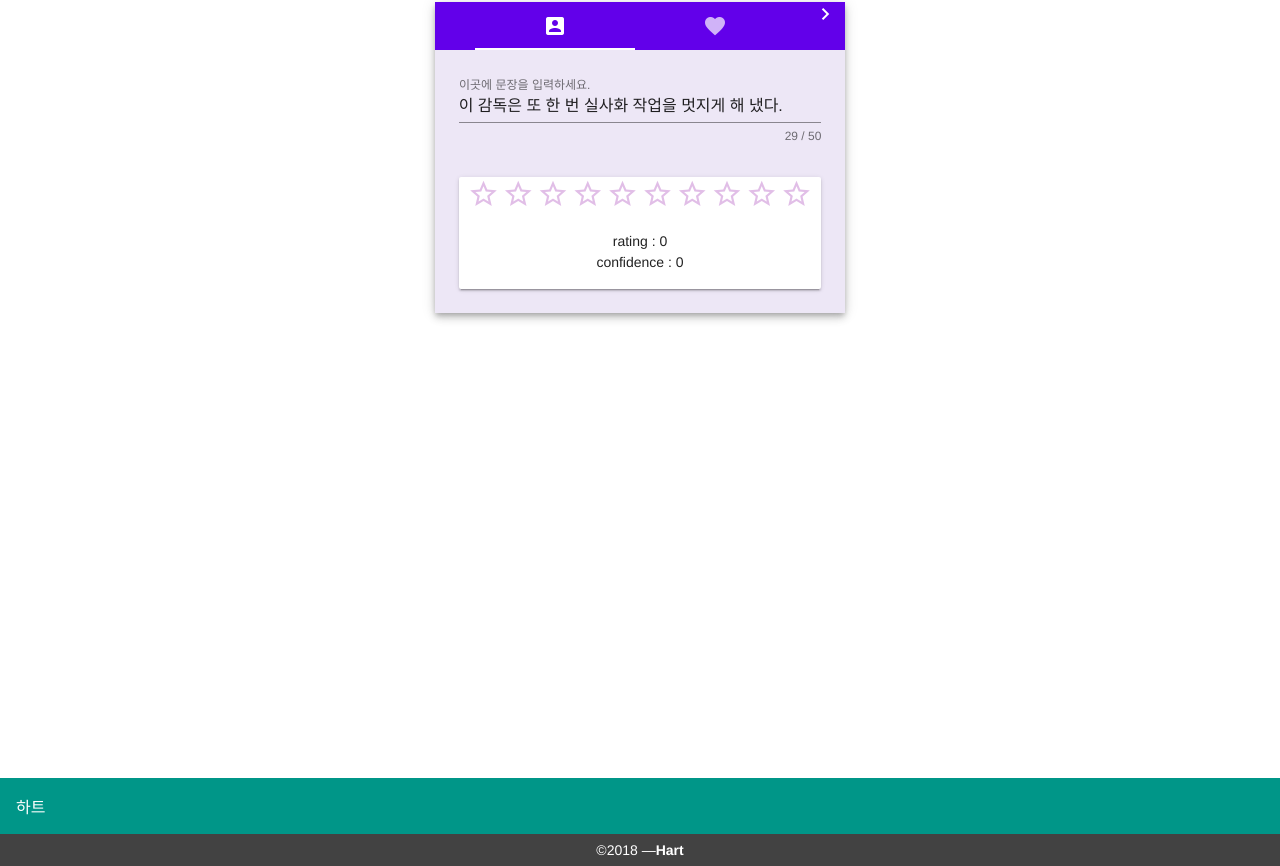
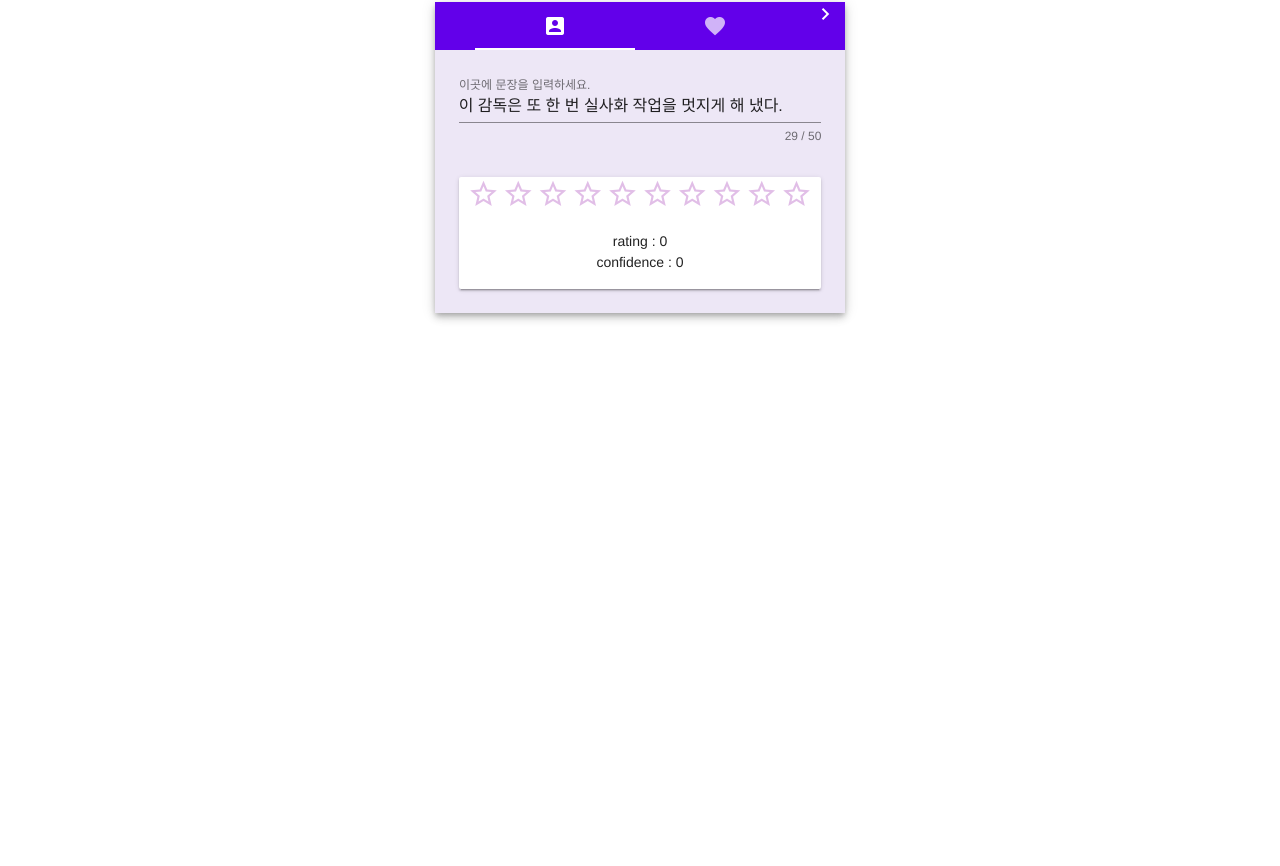
Before and after one commit to minarc/hart, a Vue app: page /#/ in a window 1280 px wide. Shown: the part 325-1191 px from the top of the page. After the commit the page ends 1103 px from the top, so only its background shows below. Built offline with nearby package versions, Linux system fonts and the light colour scheme.

Commit message:
remove footer

```diff
--- a/src/App.vue
+++ b/src/App.vue
@@ -2,16 +2,6 @@
   <div id="app">
     <img src="./assets/polygon-heart.png">
     <router-view/>
-    <v-footer dark height="auto">
-      <v-card class="flex" flat tile>
-        <v-card-title class="teal">
-          <strong class="subheading">하트</strong>
-          <v-spacer></v-spacer>
-          <v-btn v-for="icon in icons" :key="icon" class="mx-3" dark icon><v-icon size="24px">{{ icon }}</v-icon></v-btn>
-        </v-card-title>
-        <v-card-actions class="grey darken-3 justify-center">&copy;2018 — <strong>Hart</strong></v-card-actions>
-      </v-card>
-    </v-footer>
   </div>
 </template>
 
--- a/src/components/Input.vue
+++ b/src/components/Input.vue
@@ -80,6 +80,7 @@ export default {
         this.alert = true
         this.message = error.response.status + ' ' + error.response.data.error
         this.input = true
+        this.active = false
       })
     }
   }
```
